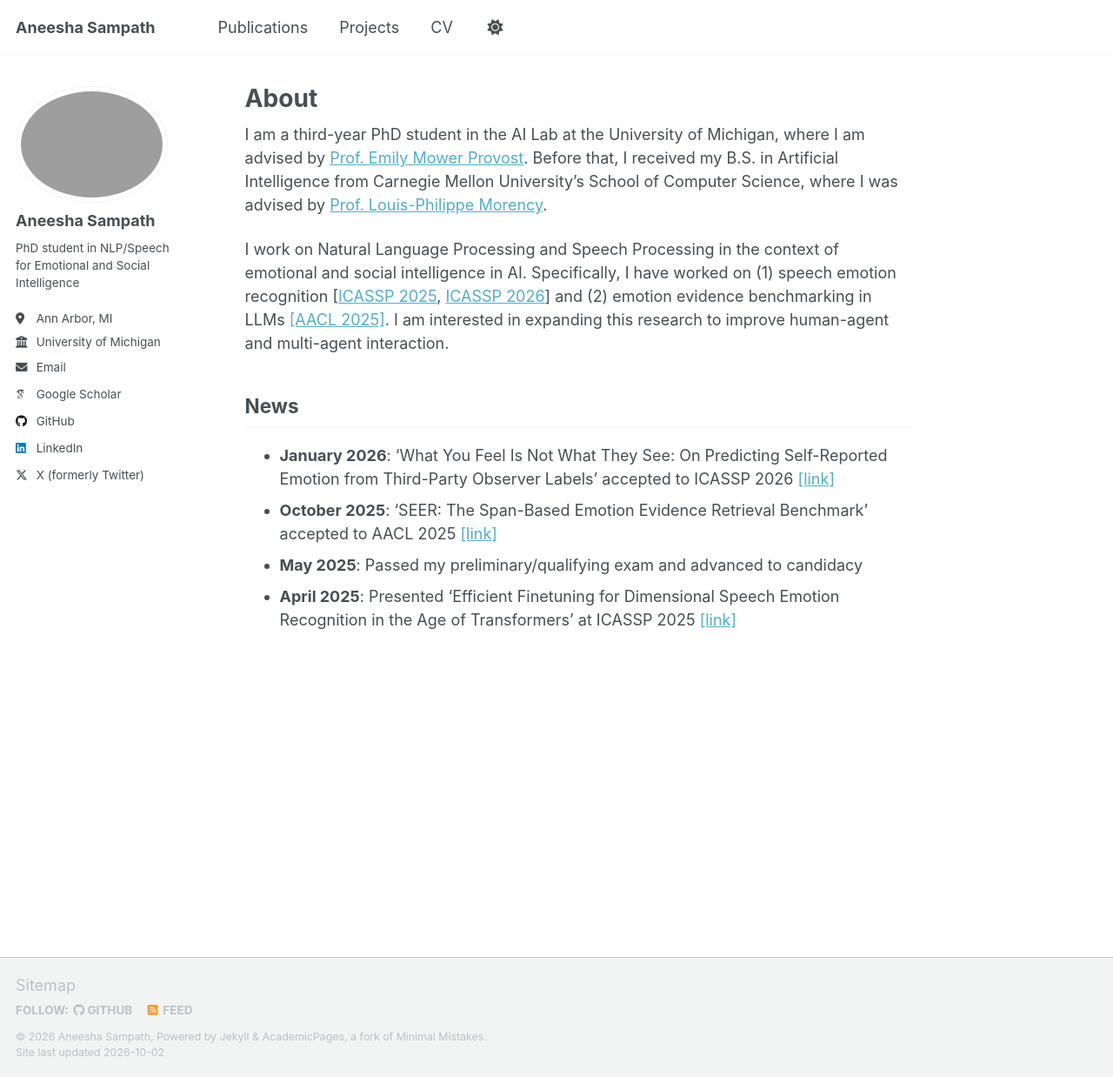
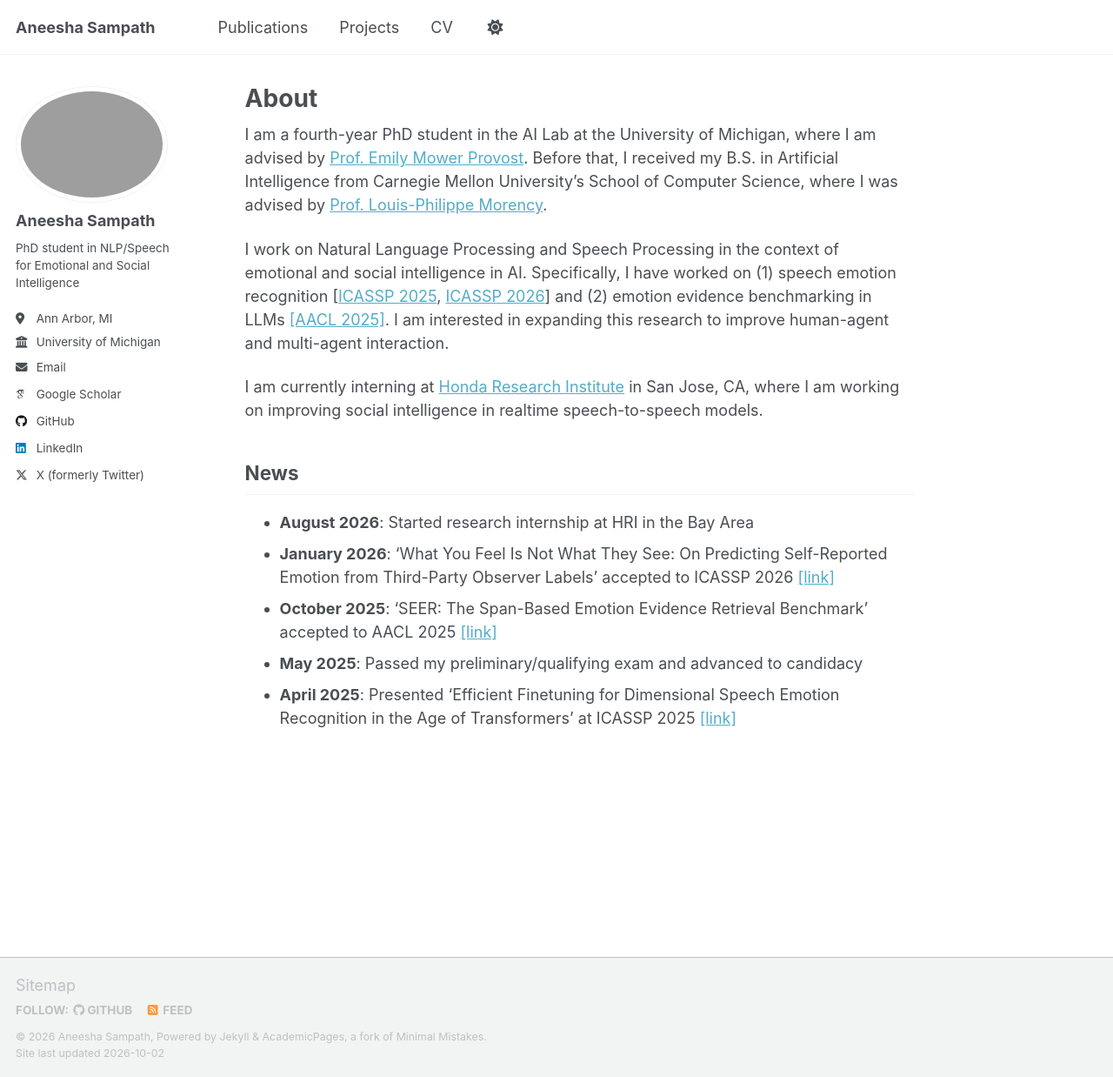
Before and after one commit to asam01/asam01.github.io, a Jekyll site: the page built from _pages/about.md, in a window 1280 px wide and 1238 px high. Shown: the whole window at 87% size. Built offline with Jekyll 4.4.1, drawn with Linux system fonts in a browser that asks for light colours; some web fonts are replaced; a script that is not in the unit is left out.

Commit message:
add internship info
Updated academic status and added current internship details.

```diff
--- a/_pages/about.md
+++ b/_pages/about.md
@@ -8,14 +8,16 @@ redirect_from:
 ---
 
 
-I am a third-year PhD student in the AI Lab at the University of Michigan, where I am advised by [Prof. Emily Mower Provost](https://emp.engin.umich.edu/). Before that, I received my B.S. in Artificial Intelligence from Carnegie Mellon University's School of Computer Science, where I was advised by [Prof. Louis-Philippe Morency](https://www.cs.cmu.edu/~morency/).
+I am a fourth-year PhD student in the AI Lab at the University of Michigan, where I am advised by [Prof. Emily Mower Provost](https://emp.engin.umich.edu/). Before that, I received my B.S. in Artificial Intelligence from Carnegie Mellon University's School of Computer Science, where I was advised by [Prof. Louis-Philippe Morency](https://www.cs.cmu.edu/~morency/).
 
 I work on Natural Language Processing and Speech Processing in the context of emotional and social intelligence in AI. Specifically, I have worked on (1) speech emotion recognition [[ICASSP 2025](https://ieeexplore.ieee.org/abstract/document/10889878), [ICASSP 2026](https://arxiv.org/abs/2601.21130)] and (2) emotion evidence benchmarking in LLMs [[AACL 2025]](https://arxiv.org/abs/2510.03490). I am interested in expanding this research to improve human-agent and multi-agent interaction.
 
+I am currently interning at [Honda Research Institute](https://usa.honda-ri.com/) in San Jose, CA, where I am working on improving social intelligence in realtime speech-to-speech models.
 
 
 News
 ------
+- **August 2026**: Started research internship at HRI in the Bay Area
 - **January 2026**: 'What You Feel Is Not What They See: On Predicting Self-Reported Emotion from Third-Party Observer Labels' accepted to ICASSP 2026 [[link]](https://arxiv.org/abs/2601.21130)
 - **October 2025**: 'SEER: The Span-Based Emotion Evidence Retrieval Benchmark' accepted to AACL 2025 [[link]](https://arxiv.org/abs/2510.03490)
 - **May 2025**: Passed my preliminary/qualifying exam and advanced to candidacy
```
